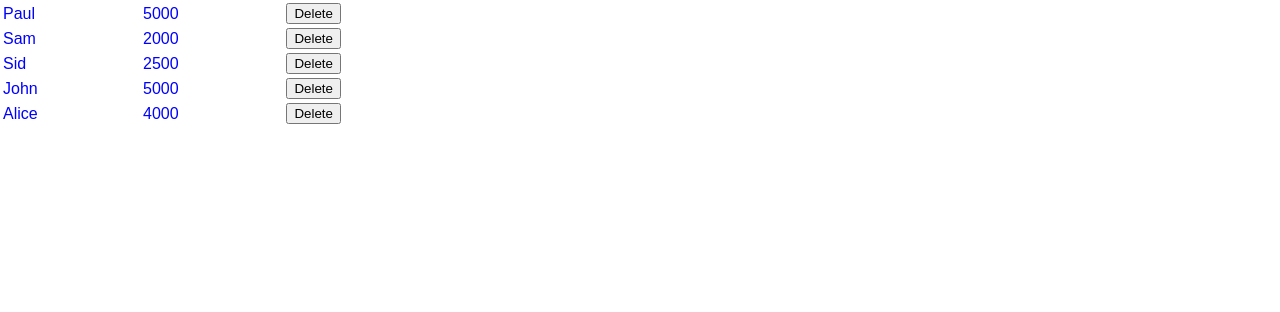
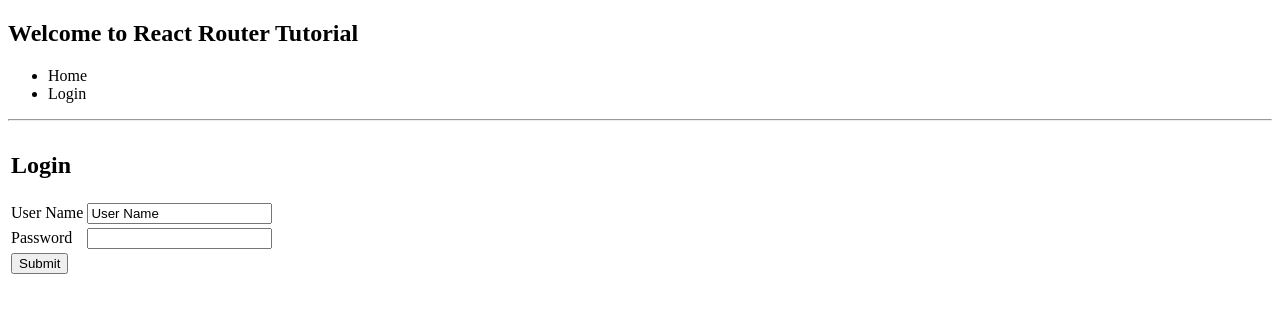
Before and after one commit to m0nq/reactpractice, a React (Create React App) app: page /login in a window 1280 px wide. Shown: the top 312 px of the page. Built offline with nearby package versions, Linux system fonts and the light colour scheme.

Commit message:
Incomplete: integrate react router

```diff
--- a/package.json
+++ b/package.json
@@ -14,6 +14,7 @@
     "eject": "react-scripts eject"
   },
   "devDependencies": {
-    "prop-types": "latest"
+    "prop-types": "latest",
+    "react-router-dom": "^4.3.1"
   }
 }
--- a/src/App.js
+++ b/src/App.js
@@ -1,37 +1,25 @@
 import React, {Component} from 'react';
-import Emp from './emp';
-
+import {BrowserRouter as Router, Switch, Route, Link} from 'react-router-dom';
+import Home from './home';
+import Login from './login';
 class App extends Component {
-
-  state = {
-    emps: [
-      {id: 101, name: 'Paul', salary: 5000},
-      {id: 102, name: 'Sam', salary: 2000},
-      {id: 103, name: 'Sid', salary: 2500},
-      {id: 104, name: 'John', salary: 5000},
-      {id: 105, name: 'Alice', salary: 4000},
-    ]
-  };
-
-  delEmp(index, e) {
-    const copyemps = Object.assign([], this.state.emps);
-    copyemps.splice(index, 1);
-    this.setState({emps: copyemps});
-  }
 
   render() {
     return (
-      <div>
-        <table style={{width: '500px', color: 'blue'}}>
-          <tbody>
-          {
-            this.state.emps.map((emp) => {
-              return (<Emp salary={emp.salary} key={emp.id} deleteEvent={this.delEmp.bind(this)}>{emp.name}</Emp>);
-            })
-          }
-          </tbody>
-        </table>
-      </div>
+      <Router>
+        <div>
+          <h2>Welcome to React Router Tutorial</h2>
+          <ul>
+            <li><Link to={'/'}/>Home</li>
+            <li><Link to={'/login'}/>Login</li>
+          </ul>
+          <hr/>
+          <Switch>
+            <Route exact path='/' component={Home}></Route>
+            <Route exact path='/login' component={Login}></Route>
+          </Switch>
+        </div>
+      </Router>
     );
   }
 }
--- /dev/null
+++ b/src/home.js
@@ -0,0 +1,15 @@
+import React from 'react';
+
+class Home extends React.Component {
+
+  render() {
+    return (
+      <div>
+        <h1>Home</h1>
+        <h2>Welcome to This React App :)</h2>
+      </div>
+    );
+  }
+}
+
+export default Home;
--- a/src/index.js
+++ b/src/index.js
@@ -1,13 +1,9 @@
 import React from 'react';
 import ReactDOM from 'react-dom';
-import './index.css';
 import App from './App';
-import registerServiceWorker from './registerServiceWorker';
 
 ReactDOM.render(
   <div>
     <App></App>
   </div>, document.getElementById('react-element')
 );
-
-registerServiceWorker();
--- /dev/null
+++ b/src/login.js
@@ -0,0 +1,33 @@
+import React from 'react';
+// import ReactDOM from 'react-dom';
+
+class Login extends React.Component {
+  render() {
+    return (
+      <div>
+        <table>
+          <tr>
+            <td colSpan={2}>
+              <h2>Login</h2>
+            </td>
+          </tr>
+          <tr>
+            <td>User Name</td>
+            <td><input type="text" value={'User Name'}/></td>
+          </tr>
+          <tr>
+            <td>Password</td>
+            <td><input type="password"/></td>
+          </tr>
+          <tr>
+            <td colSpan={2}>
+              <button>Submit</button>
+            </td>
+          </tr>
+        </table>
+      </div>
+    );
+  }
+}
+
+export default Login;
```
Also changed, not shown: 1 other file (tests, documents, lock files or other folders).
